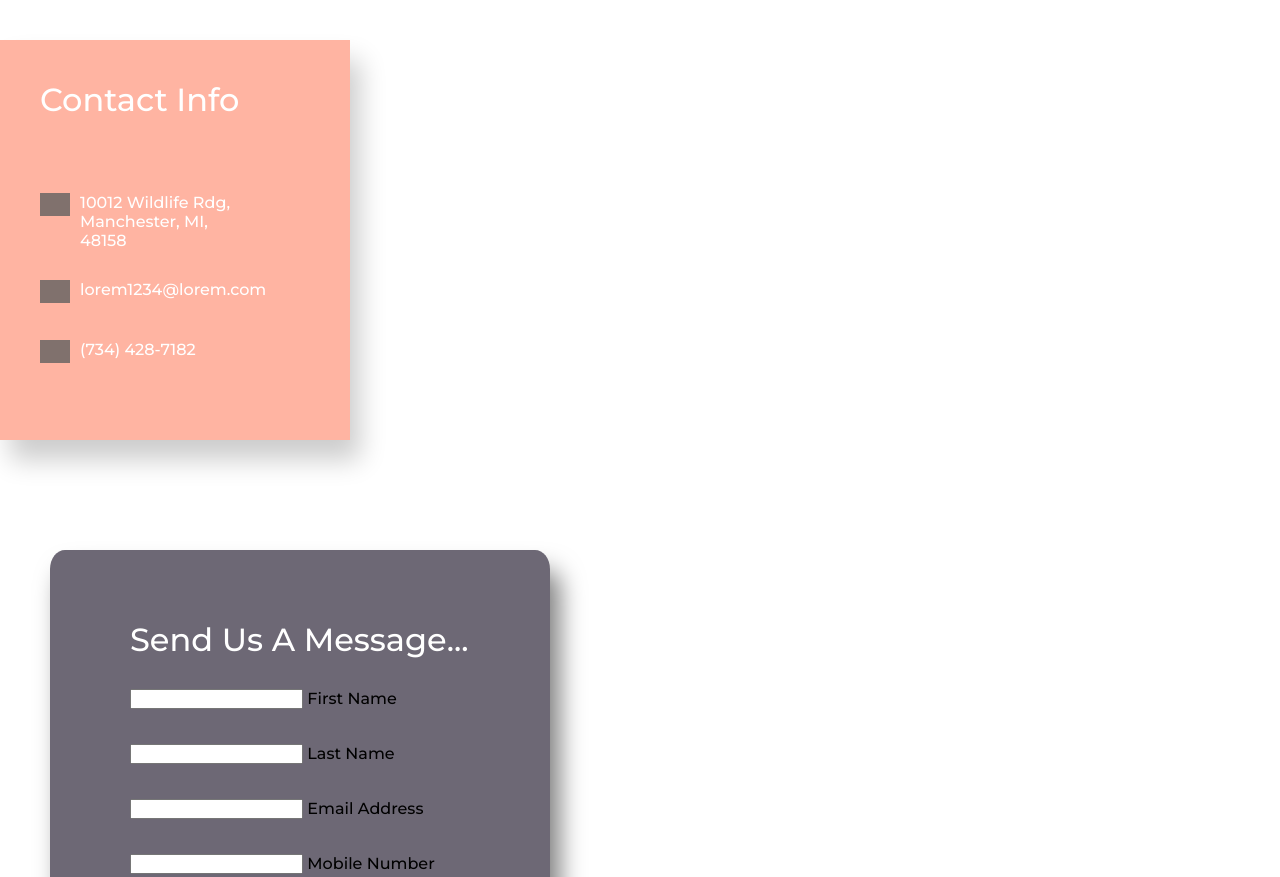
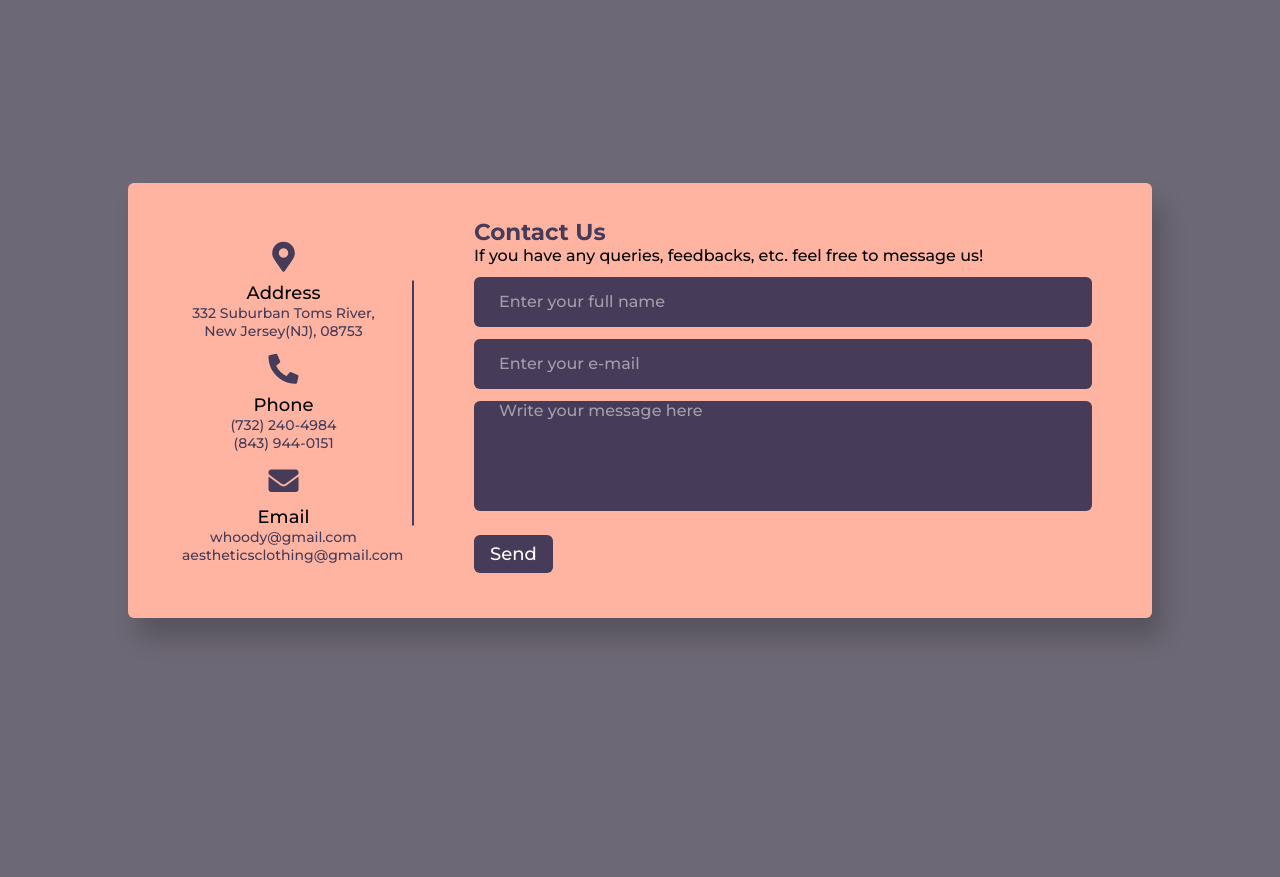
Before and after one commit to BVNCodeTech/Whoody-VIRUS2021, a plain HTML site: page contact.html in a window 1280 px wide. Shown: the top 877 px of the page. After the commit the page ends 800 px from the top, so only its background shows below. Drawn offline with Linux system fonts and the light colour scheme; grey boxes are pictures that could not be loaded.

Commit message:
Edited the contact page

```diff
--- a/contact.html
+++ b/contact.html
@@ -13,55 +13,49 @@
     <title>Contact Us</title>
 </head>
 <body>
-    <section>
     <div class="container">
-        <div class="contact-info">
-            <h2 class="title">Contact Info</h2>
-            <ul class="info">
-                <li>
-                    <span><img src="https://img-premium.flaticon.com/png/128/847/premium/847372.png?token=exp=1630154393~hmac=ee27b9d5037dbbc7a4072534a3c6a7e4" alt=""></span>
-                    <span>10012 Wildlife Rdg,<br>Manchester, MI,<br>48158</span>
-                </li>
-                <li>
-                    <span><img src="https://image.flaticon.com/icons/png/128/646/646094.png" alt=""></span>
-                    <span>lorem1234@lorem.com</span>
-                </li>
-                <li>
-                    <span><img src="https://img-premium.flaticon.com/png/128/2099/premium/2099140.png?token=exp=1630154305~hmac=e1c568860871dc82fab41cffa185830a" alt=""></span>
-                    <span>(734) 428-7182</span>
-                </li>
-            </ul>
+        <div class="content">
+            <div class="left-side">
+                <div class="address details">
+                    <i class="fas fa-map-marker-alt"></i>
+                    <div class="topic">Address</div>
+                    <div class="text1">332 Suburban Toms River, </div>
+                    <div class="text2"> New Jersey(NJ), 08753</div>
+                </div>
+                <div class="phone details">
+                    <i class="fas fa-phone-alt"></i>
+                    <div class="topic">Phone</div>
+                    <div class="text1">(732) 240-4984</div>
+                    <div class="text2">(843) 944-0151</div>
+                </div>
+                <div class="email details">
+                    <i class="fas fa-envelope"></i>
+                    <div class="topic">Email</div>
+                    <div class="text1">whoody@gmail.com</div>
+                    <div class="text2">aestheticsclothing@gmail.com</div>
                 </div>
             </div>
-    <div>
-        <div class="contact-form">
-            <h2 class="title2">Send Us A Message...</h2>
-            <div class="form-box">
+
+
+            <div class="right-side">
+                <div class="topic-text">Contact Us</div>
+                <p>If you have any queries, feedbacks, etc. feel free to message us!</p>
+
+            <form action="#">
                 <div class="input-box">
-                    <input type="text" name="" required>
-                    <span>First Name</span>
+                    <input type="text" placeholder="Enter your full name">
                 </div>
                 <div class="input-box">
-                    <input type="text" name="" required>
-                    <span>Last Name</span>
+                    <input type="text" placeholder="Enter your e-mail">
                 </div>
-                <div class="input-box">
-                    <input type="text" name="" required>
-                    <span>Email Address</span>
+                <div class="input-box message-box">
+                    <textarea type="text" placeholder="Write your message here"></textarea>
                 </div>
-                <div class="input-box">
-                    <input type="text" name="" required>
-                    <span>Mobile Number</span>
+                <div class="button">
+                    <input type="button" value="Send" >
                 </div>
-                <div class="input-box2">
-                    <textarea name="" id="" cols="30" rows="10"></textarea>
-                    <span>Write about query, feedback, message...</span>
-                </div>
-                <div class="input-box2">
-                    <input type="submit" value="Send">
+            </form>
         </div>
         </div>
     </div>
-    </div>
-</section>
 </body>
--- a/static/css/contact.css
+++ b/static/css/contact.css
@@ -4,97 +4,110 @@
     box-sizing: border-box;
     font-family:'Montserrat', sans-serif;
 }
-.section{
-    position: absolute;
+body{
+    min-height: 100vh;
+    width: 100%;
+    background: #6d6875;
+    display: flex;
+    align-items: center;
     justify-content: center;
+}
+.container{
+    width: 80%;
+    background: #ffb4a2;
+    border-radius: 6px;
+    padding: 30px 60px 40px 40px;
+    box-shadow: 10px 20px 25px rgba(0, 0, 0, 0.2);
+}
+.container .content{
+    display: flex;
     align-items: center;
-    min-height: 100vh;
-    background: #ffb4a2;
-    display: flex;
+    justify-content: space-between;
 }
-.section::before{
+.container .content .left-side{
+    width: 25%;
+    height: 100%;
+    margin-top: 15px;
+    position: relative;
+}
+.content .left-side::before{
     content: '';
     position: absolute;
-    top: 0;
-    left: 0;
-    width: 50%;
-    height: 100%;
-    background: #6d6875;
+    height: 70%;
+    width: 2px;
+    right: -15px;
+    top: 50% ;
+    transform: translateY(-50%);
+    background: #463b58 ;
 }
-.container{
-    position: relative;
-    min-width: 1100px;
-    min-height: 550px;
-    display: flex;
-
+.content .left-side .details {
+    margin: 14px;
+    text-align: center;
 }
-.contact-info{
-    position: absolute;
-    top: 40px;
-    width: 350px;
-    height: 400px;
-    background: #ffb4a2;
-    z-index: 1;
-    padding: 40px;
-    display: flex;
-    flex-direction: column;
-    justify-content: space-between;
-    box-shadow: 10px 20px 25px rgba(0, 0, 0, 0.2);
+.content .left-side .details i{
+    font-size: 30px;
+    color: #463b58;
+    margin-bottom: 10px;
 }
-.title{
-    color: white;
-    font-size: 2em;
+.content .left-side .details .topic{
+    font-size: 18px;
     font-weight: 400;
 }
-.info{
-    position: relative;
-    margin-bottom: 100px 0;
+.content .left-side .details .text1,
+.content .left-side .details .text2{
+    font-size: 14px;
+    color: #463b58;
 }
-.info li{
-    position: relative;
-    list-style: none;
-    display: flex;
-    margin: 30px 0;
-    align-items: flex-start;
+.container .content .right-side{
+    width: 75%;
+    margin-left: 75px;
 }
-.info li span:nth-child(1){
-   width: 30px;
-   min-height: 30px;
-}
-.info li span:nth-child(1) img{
-    max-width: 100%;
-    filter: invert(1);
-    opacity: 0.8;
-}
-.info li span:nth-child(2){
-    color: white;
-    margin-left: 10px;
-    font-weight: 400;
-}
-.contact-form{
-    position: relative;
-    padding: 70px 50px;
-    background: #6d6875;
-    width: 500px;
-    margin-left: 50px;
-    padding-left: 80px;
-    box-shadow:10px 20px 25px rgba(0, 0, 0, 0.5) ;
-    border-radius: 3%;
-}
-.title2{
-    color: white;
-    font-size: 2em;
-    font-weight: 400;
-}
-.form-box{
-    position: relative;
-    display: flex;
-    justify-content: space-between;
-    flex-wrap: wrap;
-    padding-top: 30px;
+.content .right-side .topic-text{
+    font-size: 23px;
+    font-weight: 600;
+    color: #463b58;
 }
 .input-box{
-    position: relative;
-    margin: 0 0 35px 0;
-
+    height: 50px;
+    width: 100%;
+    margin: 12px 0;
 }
+.input-box input,
+.input-box textarea {
+    height: 100%;
+    width: 100%;
+    border: none;
+    font-size: 16px;
+    background: #463b58  ;
+    border-radius: 6px;
+    padding: 0 25px;
+    resize: none;
+}
+.input-box [type="text"]{
+    color: white;
+}
+.message-box{
+    min-height: 110px;
+}
+.button{
+    display: inline-block;
+    margin-top: 12px;
+}
+.button input[type="button"]{
+    color: white;
+    font-size: 18px;
+    outline: none;
+    border: none;
+    padding: 8px 16px;
+    border-radius: 6px;
+    background: #463b58 ;
+    cursor: pointer;
+    transition: all 0.3 ease;
+}
+.button input[type="button"]:hover{
+    background: #6D6875;
+}
+::placeholder {
+    color: white;
+    opacity: 0.5;
+  }
```
Lines whose indentation alone changed are shown as unchanged.
